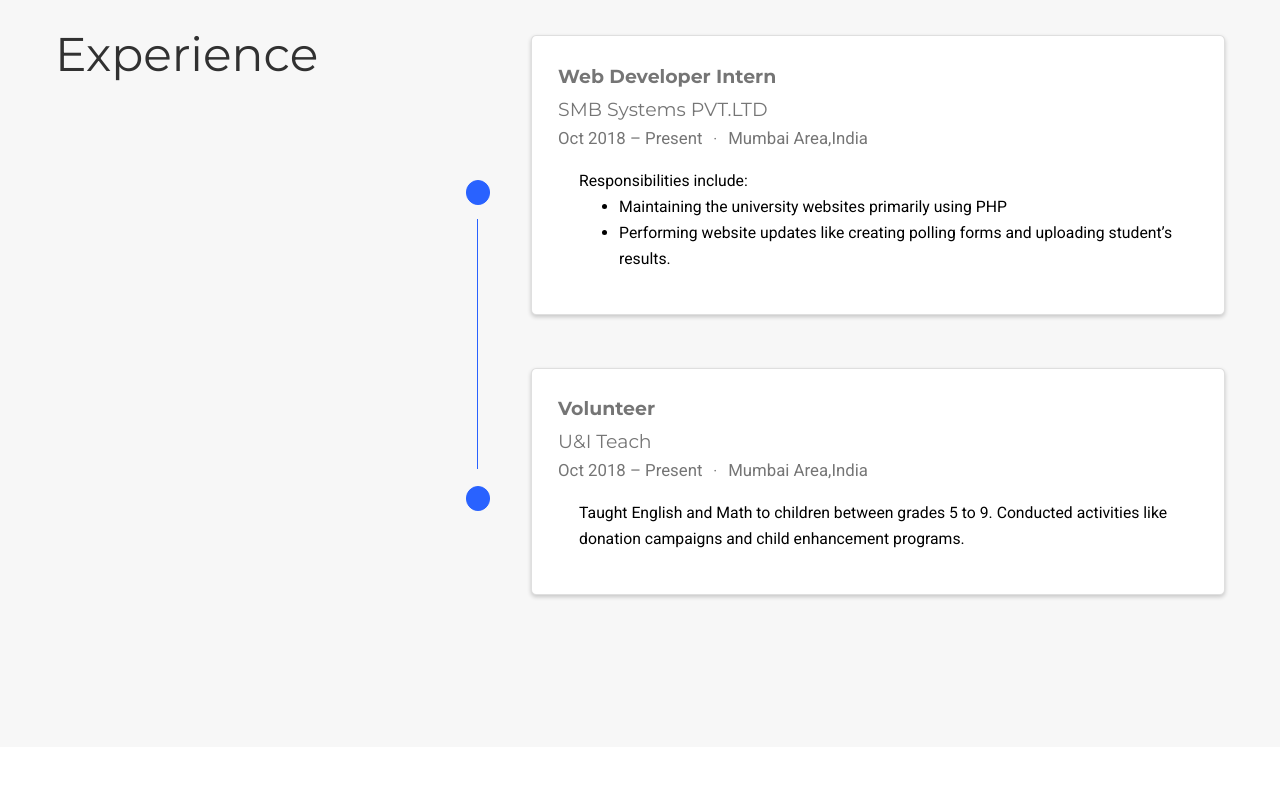
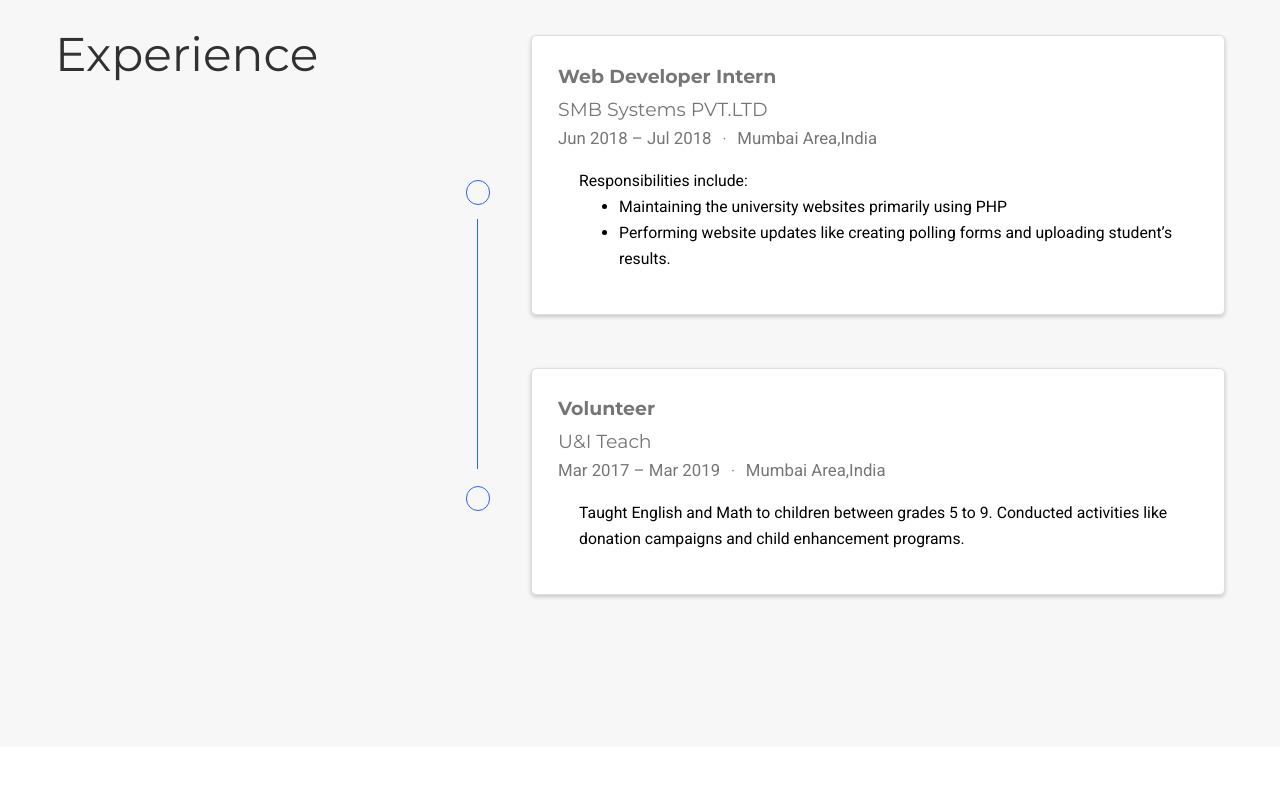
Before and after one commit to sushantmhambrey/sushantmhambrey.github.io, a plain HTML site: page index.html in a window 1280 px wide. Shown: the part 1700-2500 px from the top of the page. Drawn offline with nearby package versions, Linux system fonts and the light colour scheme; some packages are replaced by stand-ins of ours; some icons are missing.

Commit message:
Menu align

```diff
--- a/index.html
+++ b/index.html
@@ -335,7 +335,7 @@
 
 
 
-    <div class="navbar-collapse main-menu-item collapse justify-content-start" id="navbar-content">
+    <div class="navbar-collapse main-menu-item collapse justify-content-end" id="navbar-content">
 
 
       <ul class="navbar-nav d-md-inline-flex">
@@ -846,6 +846,17 @@
 
 
   <div class="col-12 col-sm-4">
+
+    <h3></h3>
+
+  </div>
+
+
+
+
+
+
+  <div class="col-12 col-sm-4">
     <div class="featurette-icon"><i class="fas fa-tools"></i></div>
     <h3>Tools,Libraries</h3>
     <p>Jupyter,StarUML,Kivy,Django,Visual Studio</p>
@@ -911,7 +922,7 @@
           <div class="col">&nbsp;</div>
         </div>
         <div class="m-2">
-          <span class="badge badge-pill border exp-fill">&nbsp;</span>
+          <span class="badge badge-pill border ">&nbsp;</span>
         </div>
         <div class="row h-50">
           <div class="col border-right">&nbsp;</div>
@@ -925,9 +936,9 @@
             <h4 class="card-title exp-title text-muted mt-0 mb-1">Web Developer Intern</h4>
             <h4 class="card-title exp-company text-muted my-0">SMB Systems PVT.LTD</h4>
             <div class="text-muted exp-meta">
-              Oct 2018 –
+              Jun 2018 –
 
-                Present
+                Jul 2018
 
 
                 <span class="middot-divider"></span>
@@ -952,7 +963,7 @@
           <div class="col">&nbsp;</div>
         </div>
         <div class="m-2">
-          <span class="badge badge-pill border exp-fill">&nbsp;</span>
+          <span class="badge badge-pill border ">&nbsp;</span>
         </div>
         <div class="row h-50">
           <div class="col ">&nbsp;</div>
@@ -966,9 +977,9 @@
             <h4 class="card-title exp-title text-muted mt-0 mb-1">Volunteer</h4>
             <h4 class="card-title exp-company text-muted my-0">U&amp;I Teach</h4>
             <div class="text-muted exp-meta">
-              Oct 2018 –
+              Mar 2017 –
 
-                Present
+                Mar 2019
 
 
                 <span class="middot-divider"></span>
```
Also changed, not shown: 404.html (+1 -1 lines), authors/admin/index.html (+1 -1 lines), authors/index.html (+1 -1 lines), categories/index.html (+1 -1 lines), post/index.html (+1 -1 lines), publication/index.html (+1 -1 lines), publication_types/index.html (+1 -1 lines), tags/index.html (+1 -1 lines), talk/index.html (+1 -1 lines).
